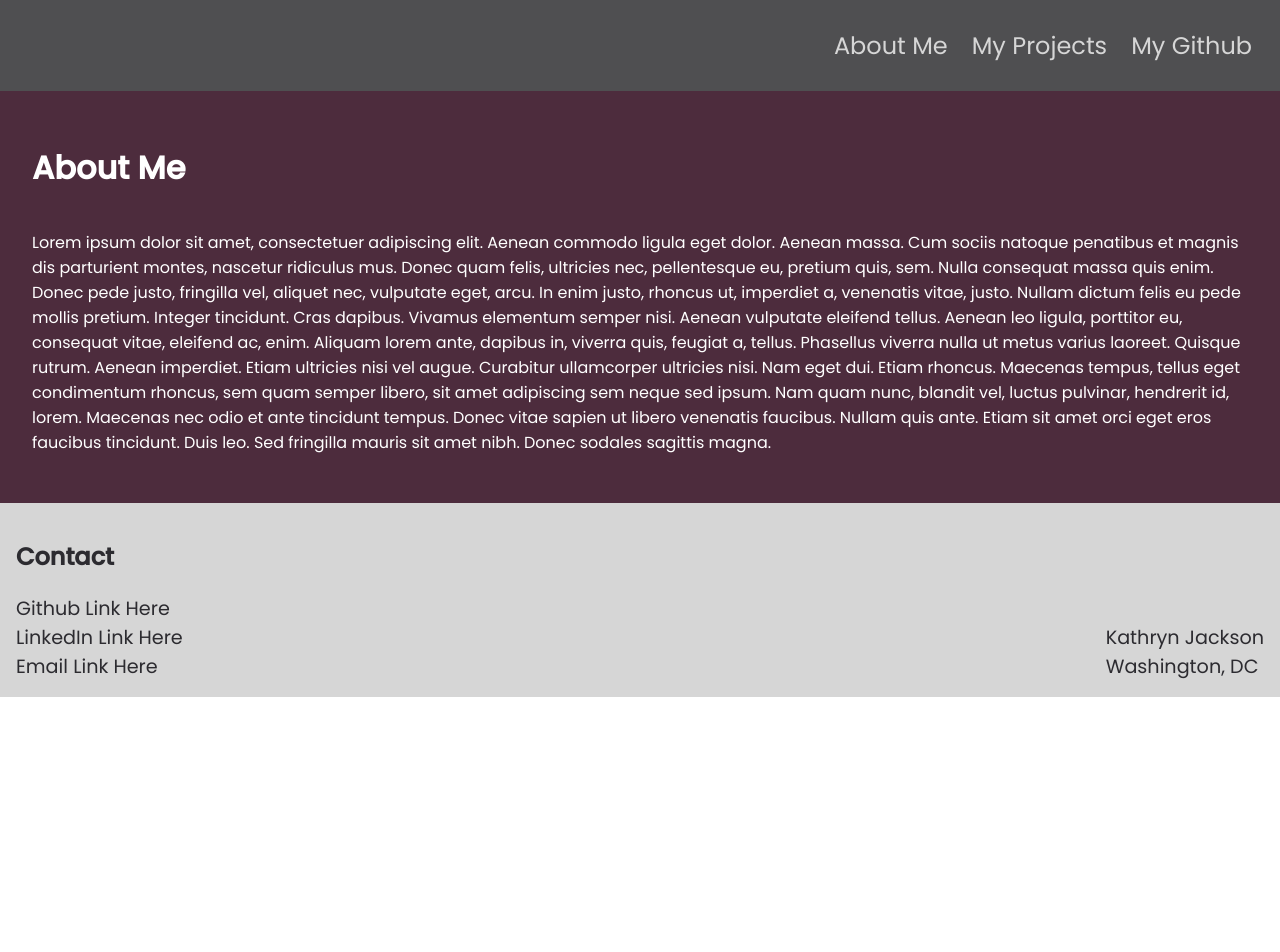
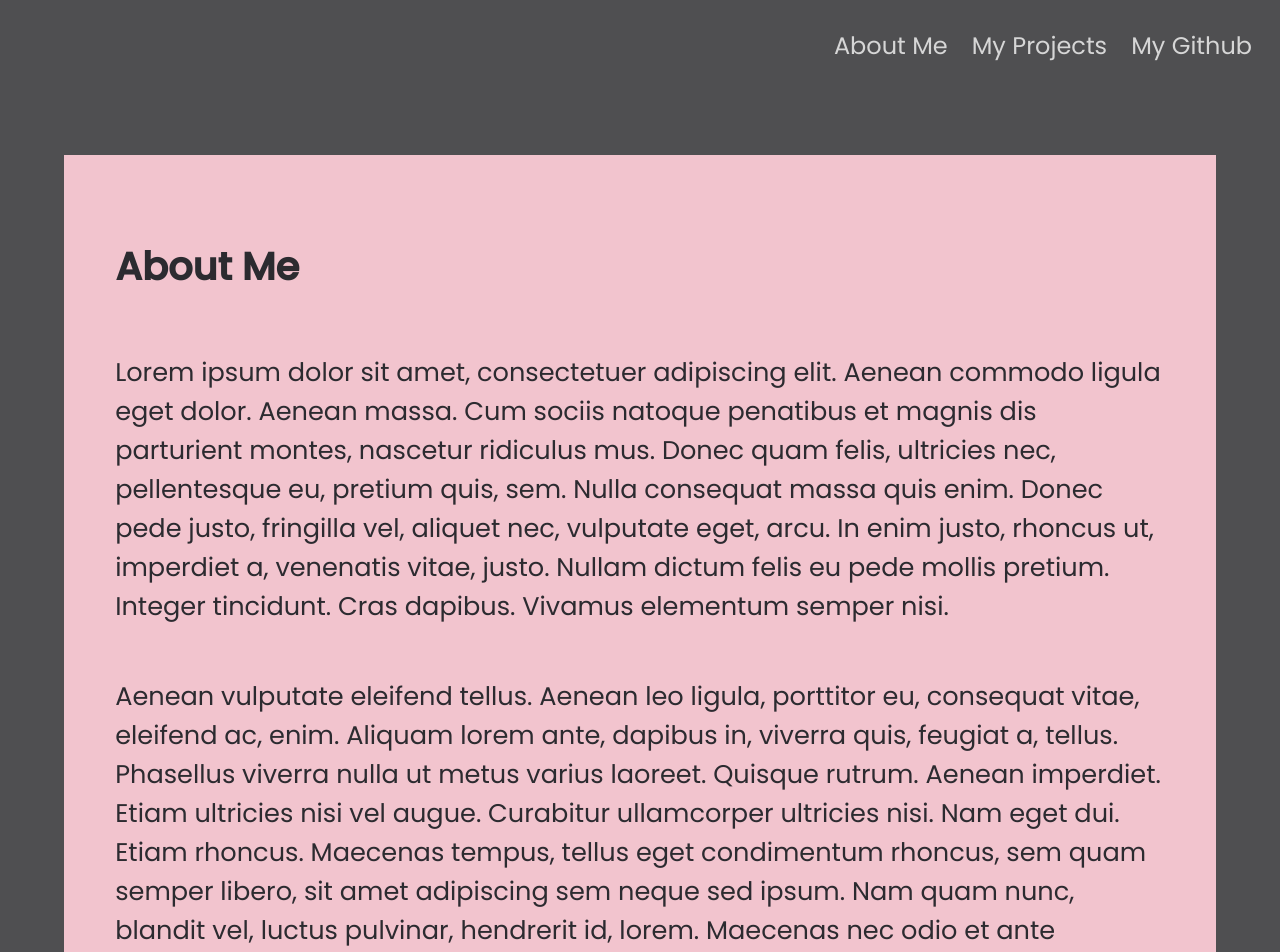
Before and after one commit to kathrynljackson/personal-website, a React (Create React App) app: page /aboutme in a window 1280 px wide. Shown: the top 952 px of the page. Before the commit the page ends 800 px from the top, so only its background shows below. Built offline with nearby package versions, Linux system fonts and the light colour scheme.

Commit message:
Format AboutMe page

```diff
--- a/src/AboutMe/AboutMe.js
+++ b/src/AboutMe/AboutMe.js
@@ -3,10 +3,13 @@
 function AboutMe(){
     return(
         <main className='about-me-main'>
-            <h1>About Me</h1>
+            <h2>About Me</h2>
 
             <p>
-            Lorem ipsum dolor sit amet, consectetuer adipiscing elit. Aenean commodo ligula eget dolor. Aenean massa. Cum sociis natoque penatibus et magnis dis parturient montes, nascetur ridiculus mus. Donec quam felis, ultricies nec, pellentesque eu, pretium quis, sem. Nulla consequat massa quis enim. Donec pede justo, fringilla vel, aliquet nec, vulputate eget, arcu. In enim justo, rhoncus ut, imperdiet a, venenatis vitae, justo. Nullam dictum felis eu pede mollis pretium. Integer tincidunt. Cras dapibus. Vivamus elementum semper nisi. Aenean vulputate eleifend tellus. Aenean leo ligula, porttitor eu, consequat vitae, eleifend ac, enim. Aliquam lorem ante, dapibus in, viverra quis, feugiat a, tellus. Phasellus viverra nulla ut metus varius laoreet. Quisque rutrum. Aenean imperdiet. Etiam ultricies nisi vel augue. Curabitur ullamcorper ultricies nisi. Nam eget dui. Etiam rhoncus. Maecenas tempus, tellus eget condimentum rhoncus, sem quam semper libero, sit amet adipiscing sem neque sed ipsum. Nam quam nunc, blandit vel, luctus pulvinar, hendrerit id, lorem. Maecenas nec odio et ante tincidunt tempus. Donec vitae sapien ut libero venenatis faucibus. Nullam quis ante. Etiam sit amet orci eget eros faucibus tincidunt. Duis leo. Sed fringilla mauris sit amet nibh. Donec sodales sagittis magna.
+            Lorem ipsum dolor sit amet, consectetuer adipiscing elit. Aenean commodo ligula eget dolor. Aenean massa. Cum sociis natoque penatibus et magnis dis parturient montes, nascetur ridiculus mus. Donec quam felis, ultricies nec, pellentesque eu, pretium quis, sem. Nulla consequat massa quis enim. Donec pede justo, fringilla vel, aliquet nec, vulputate eget, arcu. In enim justo, rhoncus ut, imperdiet a, venenatis vitae, justo. Nullam dictum felis eu pede mollis pretium. Integer tincidunt. Cras dapibus. Vivamus elementum semper nisi.
+            </p>
+            <p>
+            Aenean vulputate eleifend tellus. Aenean leo ligula, porttitor eu, consequat vitae, eleifend ac, enim. Aliquam lorem ante, dapibus in, viverra quis, feugiat a, tellus. Phasellus viverra nulla ut metus varius laoreet. Quisque rutrum. Aenean imperdiet. Etiam ultricies nisi vel augue. Curabitur ullamcorper ultricies nisi. Nam eget dui. Etiam rhoncus. Maecenas tempus, tellus eget condimentum rhoncus, sem quam semper libero, sit amet adipiscing sem neque sed ipsum. Nam quam nunc, blandit vel, luctus pulvinar, hendrerit id, lorem. Maecenas nec odio et ante tincidunt tempus. Donec vitae sapien ut libero venenatis faucibus. Nullam quis ante. Etiam sit amet orci eget eros faucibus tincidunt. Duis leo. Sed fringilla mauris sit amet nibh. Donec sodales sagittis magna.
             </p>
         </main>
     )
--- a/src/AboutMe/AboutMe.scss
+++ b/src/AboutMe/AboutMe.scss
@@ -3,11 +3,20 @@
 $olive: #57652A;
 $bluebell: #155765;
 
+$charleston: #2C2B30;
+$dark: #4F4F51;
+$light: #D6D6D6;
+$orchidpink: #F2C4CE;
+$orchidpinklow: #F2C4CE80;
+$tearose: #F58F7C;
+
 .about-me-main {
-    background-color: #4D2C3D;
-    color: white;
+    background-color: $orchidpink;
+    color: $charleston;
     font-family: 'Poppins', sans-serif, 'light';
     display: flex;
     flex-direction: column;
-    padding: 2em
+    padding: 2em;
+    margin: 5%;
+    font-size: 1.6em;
 }
--- a/src/App.scss
+++ b/src/App.scss
@@ -12,6 +12,7 @@
 
 .app {
   background-color: $dark;
+
 }
 
 .App {
```
